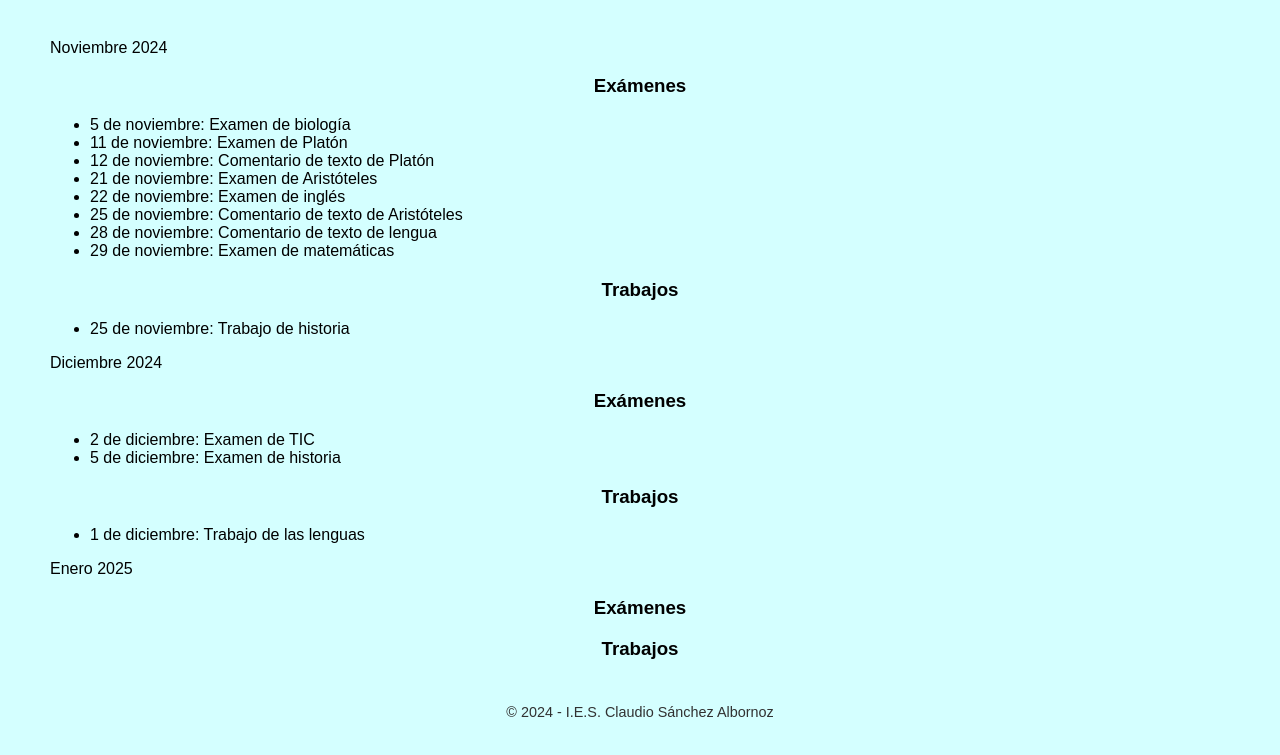
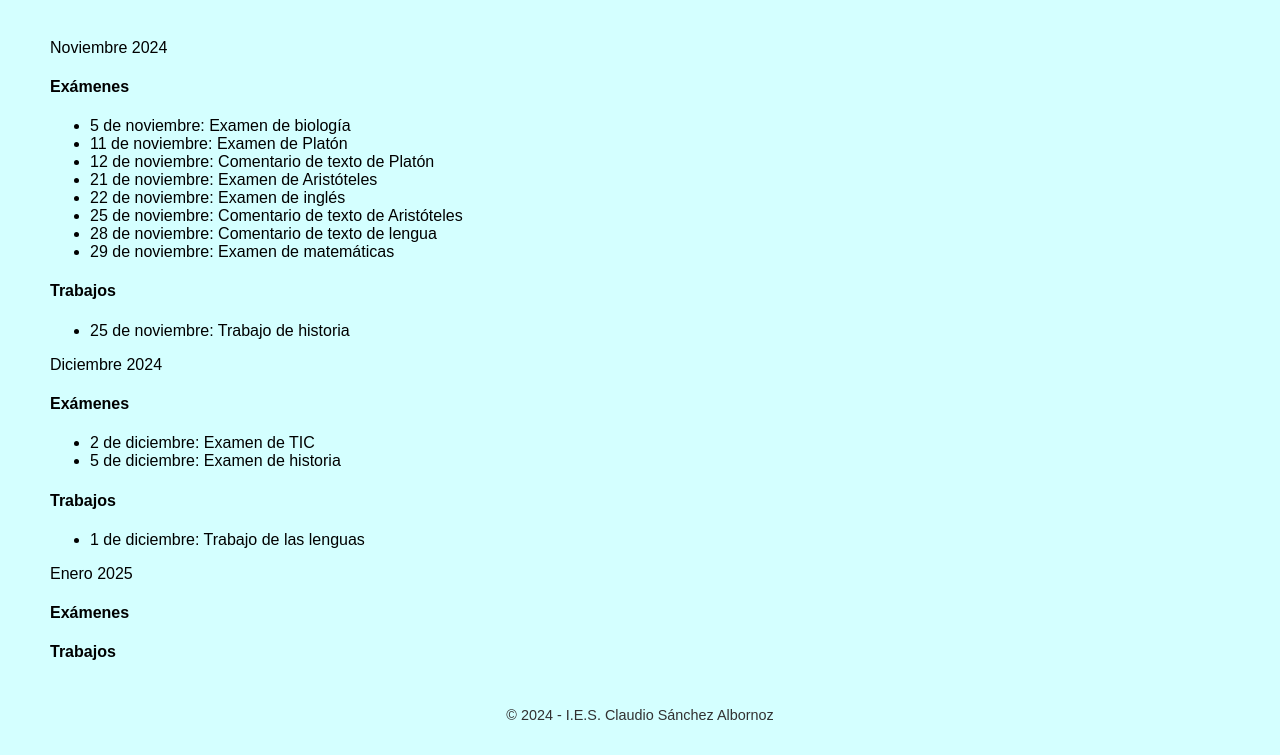
Before and after one commit to taurin913/taurin913.github.io, a plain HTML site: page index.html in a window 1280 px wide. Shown: the part 2132-2887 px from the top of the page. Drawn offline with nearby package versions, Linux system fonts and the light colour scheme; a script that the page names is missing.

Commit message:
Update index.html

```diff
--- a/index.html
+++ b/index.html
@@ -89,7 +89,7 @@
 
 <div id='noviembre-2024'>
     <p>Noviembre 2024</p>
-    <h3>Exámenes</h3>
+    <h4>Exámenes</h4>
     <ul>
         <li>5 de noviembre: Examen de biología</li>
         <li>11 de noviembre: Examen de Platón</li>
@@ -100,7 +100,7 @@
         <li>28 de noviembre: Comentario de texto de lengua</li>
         <li>29 de noviembre: Examen de matemáticas</li>
     </ul>
-    <h3>Trabajos</h3>
+    <h4>Trabajos</h4>
     <ul>
         <li>25 de noviembre: Trabajo de historia</li>
     </ul>
@@ -108,12 +108,12 @@
 
 <div id='diciembre-2024'>
     <p>Diciembre 2024</p>
-    <h3>Exámenes</h3>
+    <h4>Exámenes</h4>
     <ul>
         <li>2 de diciembre: Examen de TIC</li>
         <li>5 de diciembre: Examen de historia</li>
     </ul>
-    <h3>Trabajos</h3>
+    <h4>Trabajos</h4>
     <ul>
         <li>1 de diciembre: Trabajo de las lenguas</li>
     </ul>
@@ -121,8 +121,8 @@
 
 <div id='enero-2025'>
     <p>Enero 2025</p>
-    <h3>Exámenes</h3>
-    <h3>Trabajos</h3>
+    <h4>Exámenes</h4>
+    <h4>Trabajos</h4>
 </div>
 
 <div class="pie">
```
